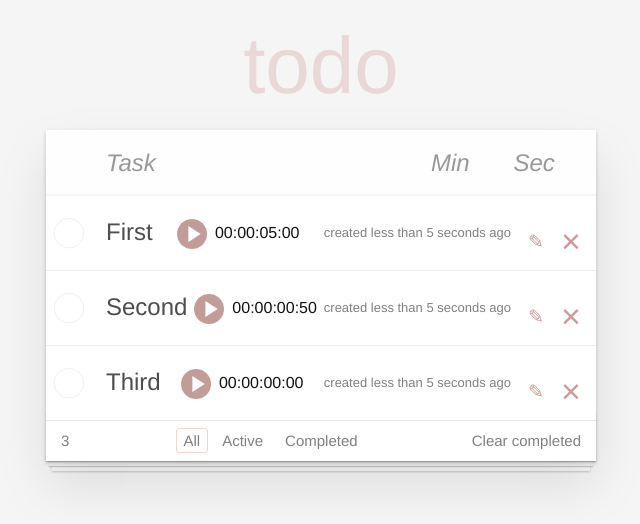
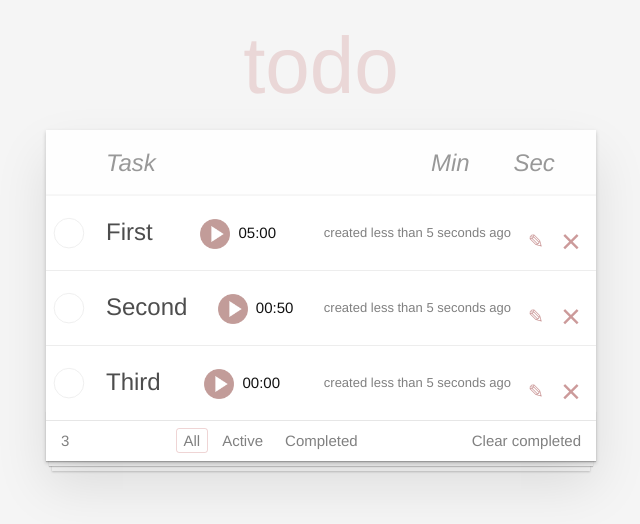
Before and after one commit to GlebTroyakov/todo, a React (Create React App) app: page / in a window 1280 px wide. Shown: the top 524 px of the page, without its empty margins (319-959 px from the left). Built offline with nearby package versions, Linux system fonts and the light colour scheme.

Commit message:
change format timer

```diff
--- a/src/components/Timer/Timer.css
+++ b/src/components/Timer/Timer.css
@@ -14,5 +14,5 @@
 }
 
 .timer-time {
-  font-size: 16px;
+  font-size: 15px;
 }
--- a/src/components/Timer/Timer.jsx
+++ b/src/components/Timer/Timer.jsx
@@ -8,6 +8,16 @@ import pause from '../../image/pause.png'
 class Timer extends React.PureComponent {
   render() {
     const { timeSeconds, startTimer, onChangeStartTimer, id } = this.props
+    function renderer(seconds) {
+      const min = Math.floor(seconds / 60)
+      const sec = seconds % 60
+
+      return (
+        <span>
+          {zeroPad(min)}:{zeroPad(sec)}
+        </span>
+      )
+    }
 
     const buttonStart = (
       <button className="timer-button" type="button" aria-label="start timer" onClick={() => onChangeStartTimer(id)}>
@@ -25,7 +35,11 @@ class Timer extends React.PureComponent {
       <div className="timer">
         {startTimer ? buttonPause : buttonStart}
         <span className="timer-time">
-          <Countdown date={Date.now() + timeSeconds * 1000} autoStart={startTimer} />
+          <Countdown
+            date={Date.now() + timeSeconds * 1000}
+            autoStart={startTimer}
+            renderer={() => renderer(timeSeconds)}
+          />
         </span>
       </div>
     )
```
